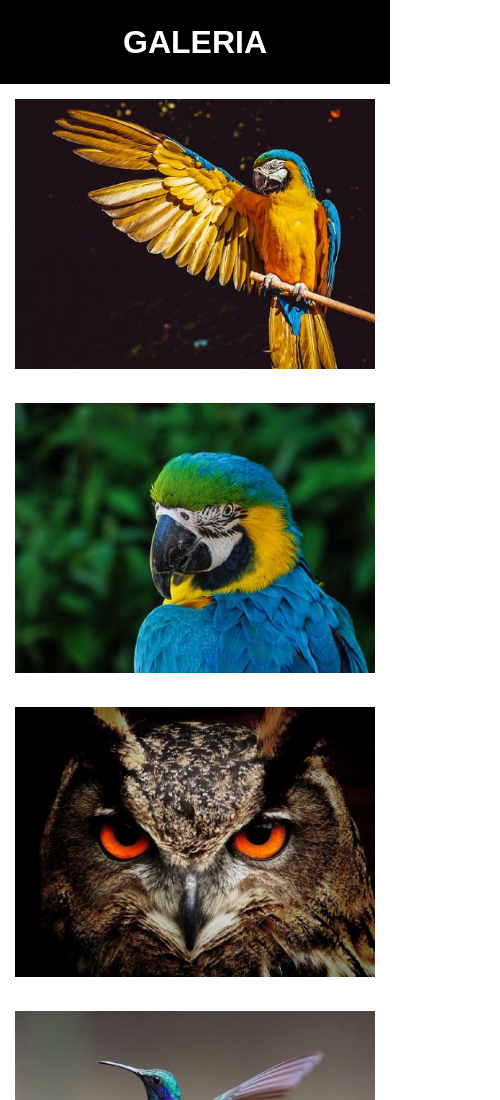
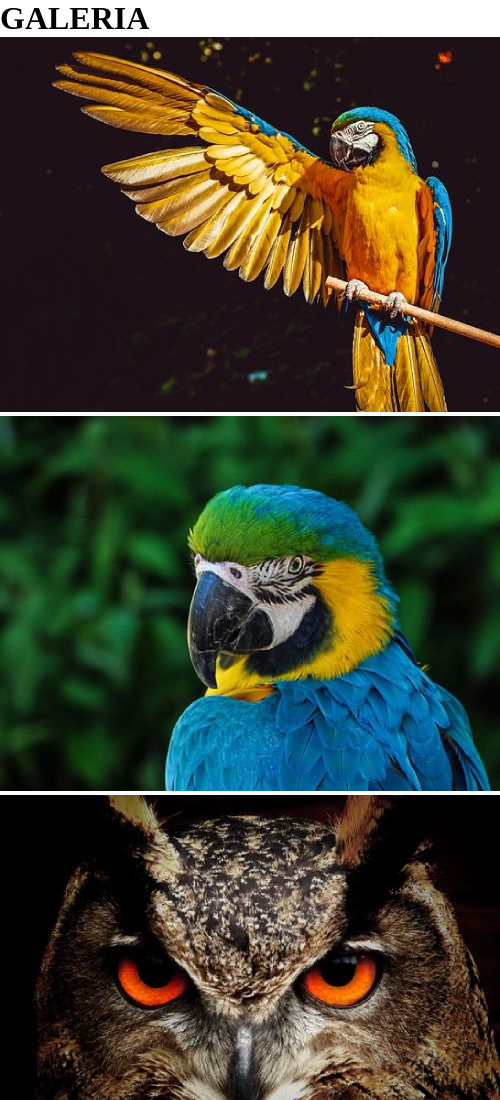
Before and after one commit to RomPop76/P02D09N66, a plain HTML site: page index.html in a window 390 px wide. Shown: the top 1100 px of the page, 500 px wide, since content can reach past the window. Drawn offline with Linux system fonts and the light colour scheme.

Commit message:
Commit 2

```diff
--- a/index.html
+++ b/index.html
@@ -13,63 +13,7 @@
    box-sizing: border-box;
   }
 
-  body {
-   display: flex;
-   flex-direction: column;
-   min-height: 100vh;
-  }
 
-  h1 {
-   flex-basis: 10vh;
-   text-align: center;
-   line-height: 10vh;
-   background-color: #000;
-   color: white;
-   font-family: sans-serif;
-  }
-
-  section {
-   /* jako element elastaczny */
-   flex-grow: 1;
-   /* kontener flex */
-   display: flex;
-   flex-wrap: wrap;
-   justify-content: space-around;
-   align-content: space-around;
-  }
-
-  section>div {
-   flex-basis: 21%;
-  }
-
-  section div img {
-   width: 100%;
-  }
-
-  @media (max-width: 1200px) {
-   section>div {
-    flex-basis: 50%;
-    padding: 50px;
-   }
-  }
-
-  @media (max-width: 1024px) {
-   section>div {
-    padding: 30px;
-   }
-  }
-
-  @media (max-width: 640px) {
-   section>div {
-    padding: 15px;
-   }
-  }
-
-  @media (max-width: 460px) {
-   section>div {
-    flex-basis: 100%;
-   }
-  }
  </style>
 </head>
 
```
